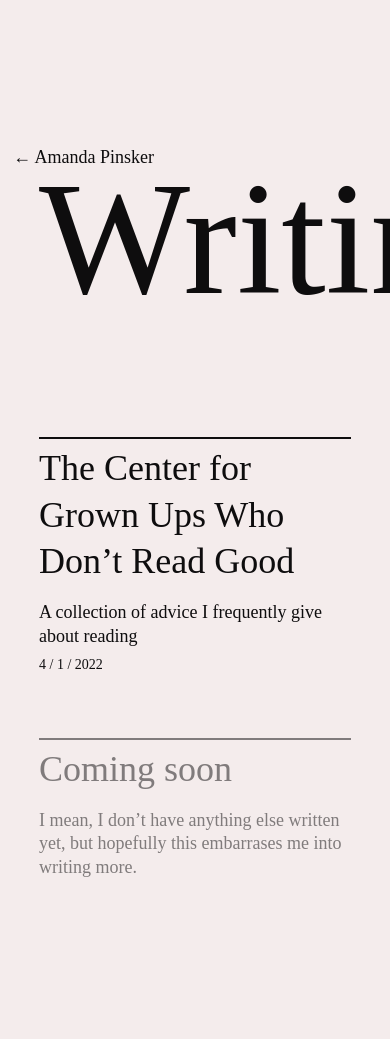
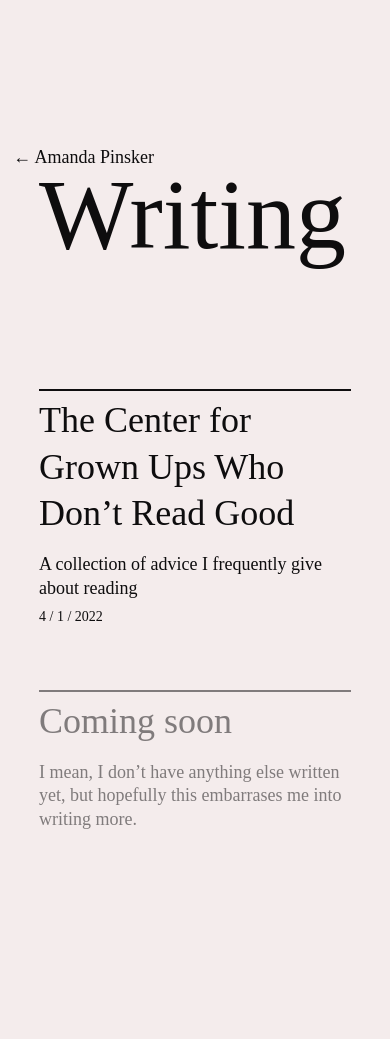
Before and after one commit to ampinsk/ampinsk.github.io, a Jekyll site: the page built from writing/writing.html, in a window 390 px wide. Built offline with Jekyll 4.4.1, drawn with Linux system fonts in a browser that asks for light colours; some web fonts are replaced; after the commit the page ends 991 px from its top, so only the background shows below that.

Commit message:
more responsive tweaks

```diff
--- a/_sass/_writing.scss
+++ b/_sass/_writing.scss
@@ -41,10 +41,14 @@ $entry-middle: $entry-height / 2;
   }
 
   h1 {
-    font-size: 160px;
+    font-size: 100px;
     font-weight: normal;
     line-height: .8;
     padding-right: 24px;
+
+    @include mq($tablet) {
+      font-size: 160px;
+    }
   }
 
   h4 {
@@ -155,9 +159,13 @@ body.writing-bg {
 
   h1 {
     font-family: $serif;
-    font-size: 72px;
+    font-size: 52px;
     font-weight: 400;
     line-height: 1.05;
+
+    @include mq($tablet) {
+      font-size: 72px;
+    }
   }
 
   h2 {
--- a/main.scss
+++ b/main.scss
@@ -23,10 +23,14 @@ body {
 }
 
 .site-container {
-  width: 80%;
+  width: 88%;
   margin: 0 auto;
   max-width: 1300px;
   padding: 80px 0;
+
+  @include mq($tablet) {
+    width: 80%;
+  }
 }
 
 a {
```
